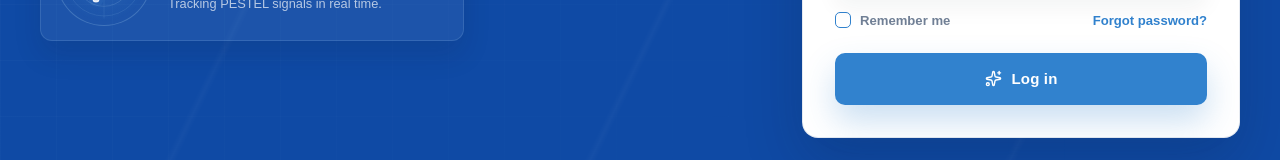
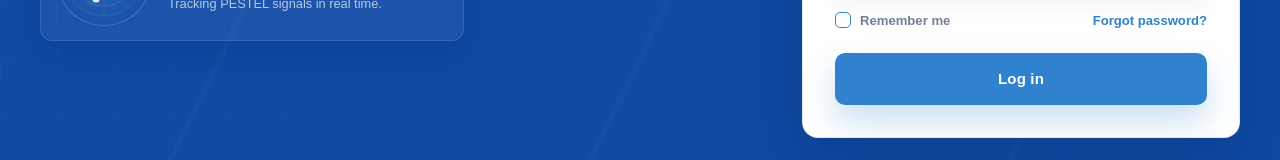
Before and after one commit to yongthanaphon-stack/Project-Blue-Horizon, a React (Vite) app in the folder frontend/: page /login in a window 1280 px wide. Shown: the part 573-733 px from the top of the page. Built offline with nearby package versions, Linux system fonts and the light colour scheme; a web font is replaced by a local one.

Commit message:
LogIn/SignUp

```diff
--- a/frontend/src/pages/Auth/Login/index.jsx
+++ b/frontend/src/pages/Auth/Login/index.jsx
@@ -4,7 +4,7 @@ import { useDispatch } from 'react-redux';
 import { loginFailure, loginStart, loginSuccess } from '../../../app/store/slices/authSlice';
 import { authApi } from '../../../api/api';
 import { clearRedirectPath } from '../../../utils/authStorage';
-import { Eye, EyeOff, LockKeyhole, Mail, Sparkles } from 'lucide-react';
+import { Eye, EyeOff, LockKeyhole, Mail } from 'lucide-react';
 import { getWorkspacePathForRole } from '../../../utils/roles';
 import AuthRadarPreview from '../../../components/AuthRadarPreview';
 import PublicNavbar from '../../../components/PublicNavbar';
@@ -141,7 +141,6 @@ const Login = () => {
               {error && <div className="auth-error">{error}</div>}
 
               <button type="submit" className="auth-button" disabled={saving}>
-                <Sparkles size={17} aria-hidden="true" />
                 <span>{saving ? 'Connecting...' : 'Log in'}</span>
               </button>
             </form>
--- a/frontend/src/pages/Auth/Signup/index.jsx
+++ b/frontend/src/pages/Auth/Signup/index.jsx
@@ -4,7 +4,7 @@ import { useDispatch } from 'react-redux';
 import { loginFailure, loginStart, loginSuccess } from '../../../app/store/slices/authSlice';
 import { authApi } from '../../../api/api';
 import { getWorkspacePathForRole } from '../../../utils/roles';
-import { Eye, EyeOff, LockKeyhole, Mail, Sparkles, UserRound } from 'lucide-react';
+import { Eye, EyeOff, LockKeyhole, Mail, UserRound } from 'lucide-react';
 import AuthRadarPreview from '../../../components/AuthRadarPreview';
 import PublicNavbar from '../../../components/PublicNavbar';
 import '../Login/Login.css';
@@ -207,7 +207,6 @@ const Signup = () => {
               {error && <div className="auth-error">{error}</div>}
 
               <button type="submit" className="auth-button" disabled={saving}>
-                <Sparkles size={17} aria-hidden="true" />
                 <span>{saving ? 'Creating account...' : 'Create account'}</span>
               </button>
             </form>
```
